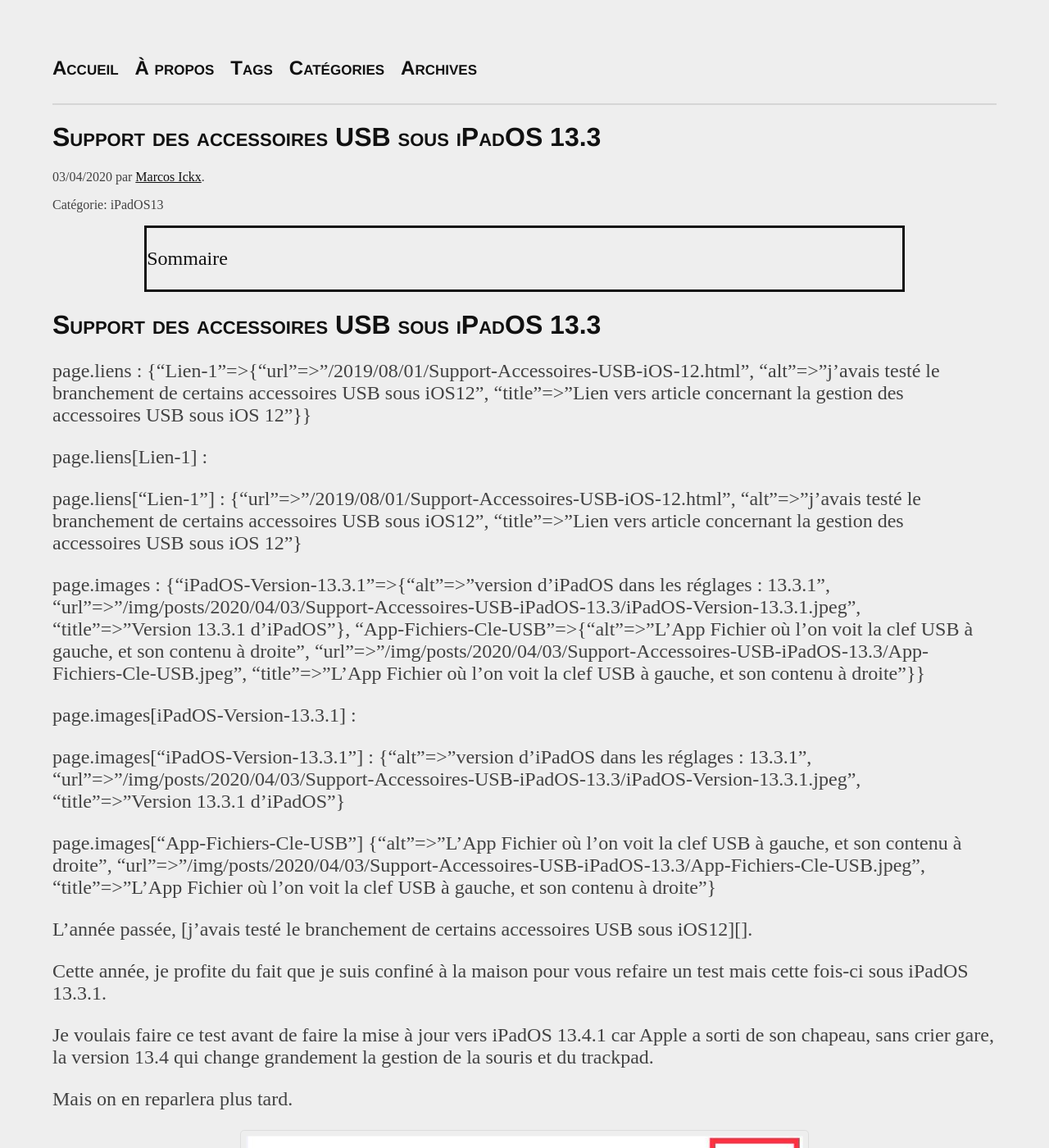
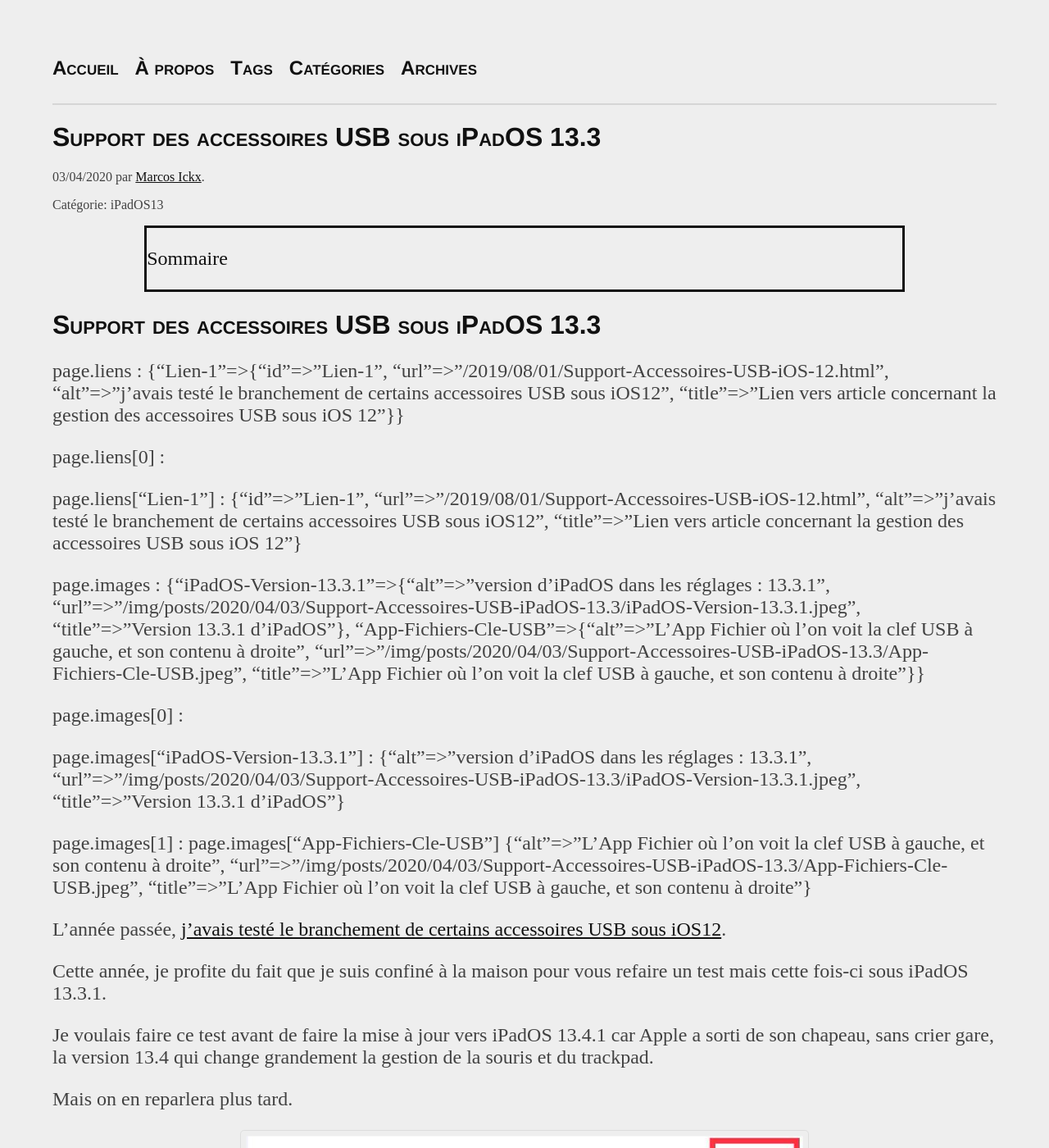
Before and after one commit to MarcosIckx/PreviewMarcosxNet, a Jekyll site: the page built from _posts/2020/2020-04-03-Support-Accessoires-USB-iPadOS-13.3.md, in a window 1280 px wide and 1400 px high. Shown: the whole window at 82% size. Built offline with Jekyll 4.4.1, drawn with Linux system fonts in a browser that asks for light colours; some of the changed text lies outside the part shown.

Commit message:
Update 2020-04-03-Support-Accessoires-USB-iPadOS-13.3.md

```diff
--- a/_posts/2020/2020-04-03-Support-Accessoires-USB-iPadOS-13.3.md
+++ b/_posts/2020/2020-04-03-Support-Accessoires-USB-iPadOS-13.3.md
@@ -7,6 +7,7 @@
 category: iPadOS13
 liens:
   Lien-1:
+    id: Lien-1
     url: /2019/08/01/Support-Accessoires-USB-iOS-12.html
     alt: j'avais testé le branchement de certains accessoires USB sous iOS12
     title: Lien vers article concernant la gestion des accessoires USB sous iOS 12
@@ -74,16 +75,17 @@
 
 page.liens : {{ page.liens }}
 
-page.liens[Lien-1] : {{ page.liens[Lien-1] }}
+page.liens[0] : {{ page.liens[0] }}
 
 page.liens["Lien-1"] : {{ page.liens["Lien-1"] }}
 
 page.images : {{ page.images }}
 
-page.images[iPadOS-Version-13.3.1] : {{ page.images[iPadOS-Version-13.3.1] }}
+page.images[0] : {{ page.images[0] }}
 
 page.images["iPadOS-Version-13.3.1"] : {{ page.images["iPadOS-Version-13.3.1"] }}
 
+page.images[1] : {{ page.images[1] }}
 page.images["App-Fichiers-Cle-USB"] {{ page.images["App-Fichiers-Cle-USB"] }}
 
 L'année passée, [{{ page.liens["Lien-1"].alt }}][{{ page.liens["Lien-1"].id }}].
```
